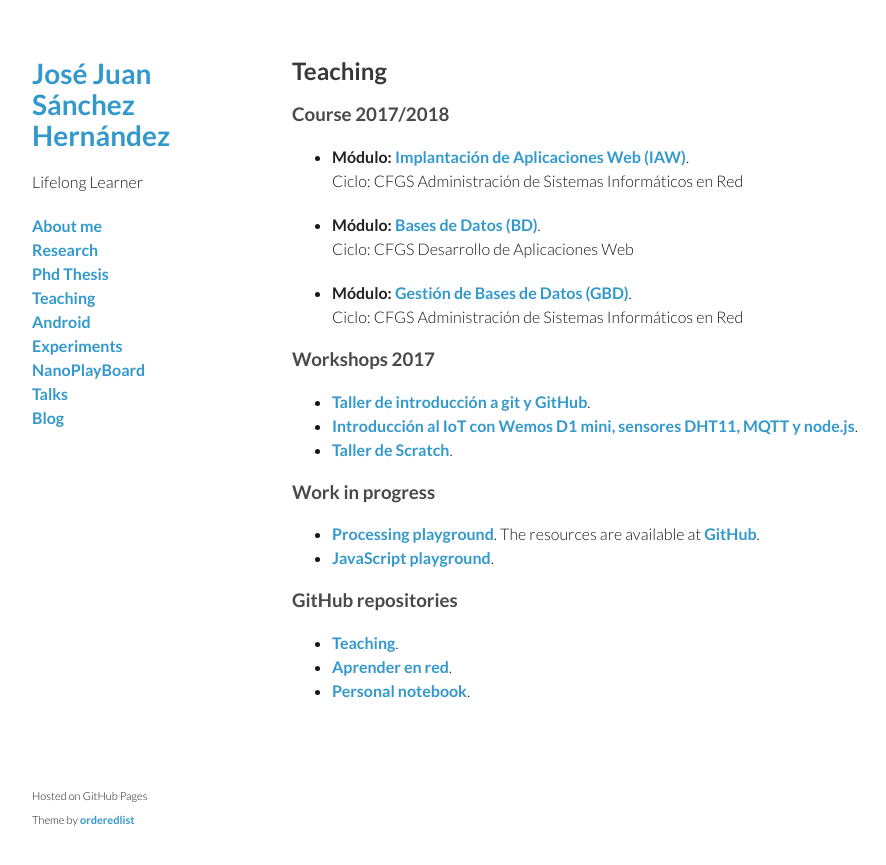
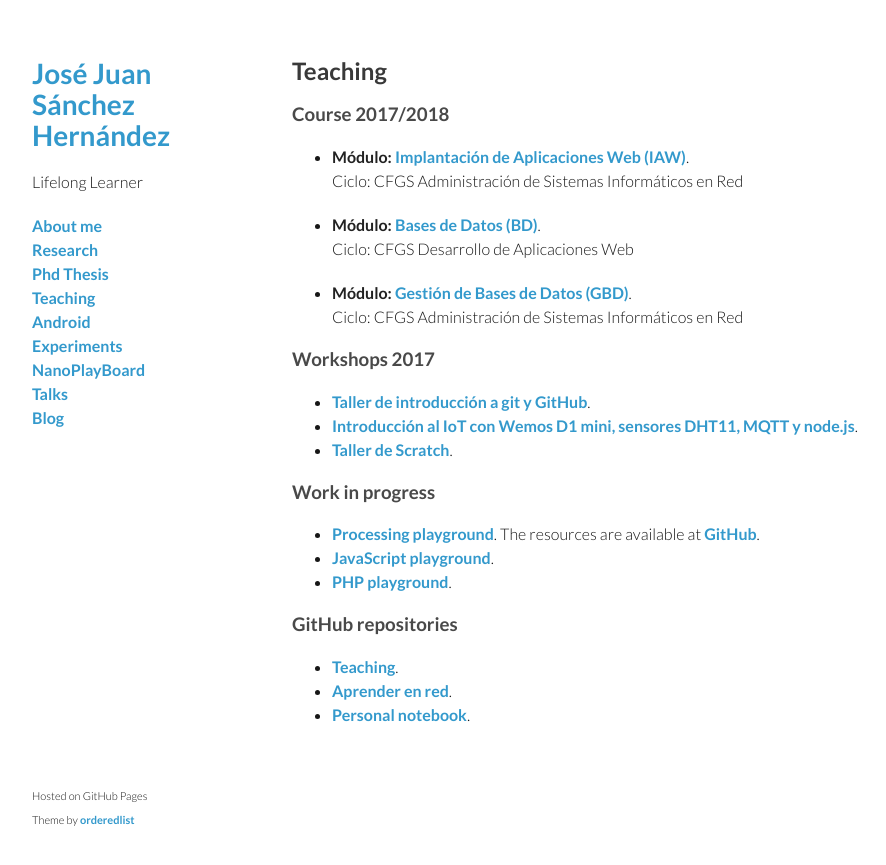
Before and after one commit to josejuansanchez/josejuansanchez.github.io, a Jekyll site: the page built from teaching/index.md, in a window 1280 px wide. Shown: the top 865 px of the page, without its empty margins (178-1064 px from the left). Built offline with Jekyll 4.4.1, drawn with Linux system fonts in a browser that asks for light colours.

Commit message:
Added php playground link

```diff
--- a/teaching/index.md
+++ b/teaching/index.md
@@ -26,6 +26,7 @@ title: Teaching
 
   * [Processing playground][6]. The resources are available at [GitHub][7].
   * [JavaScript playground][8].
+  * [PHP playground][12].
 
 ### GitHub repositories
 
```
Also changed, not shown: other parts of teaching/index.md (+1 -0 lines).
